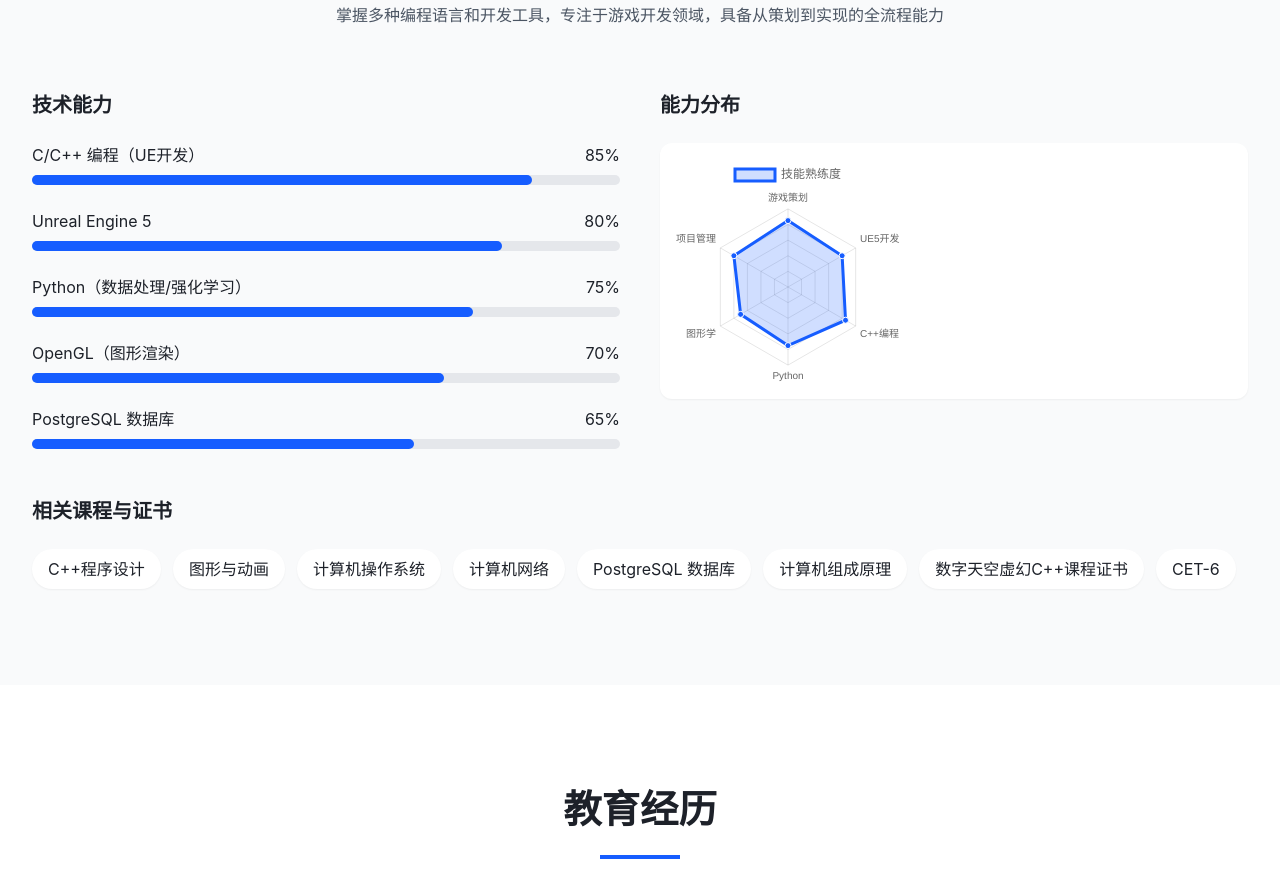
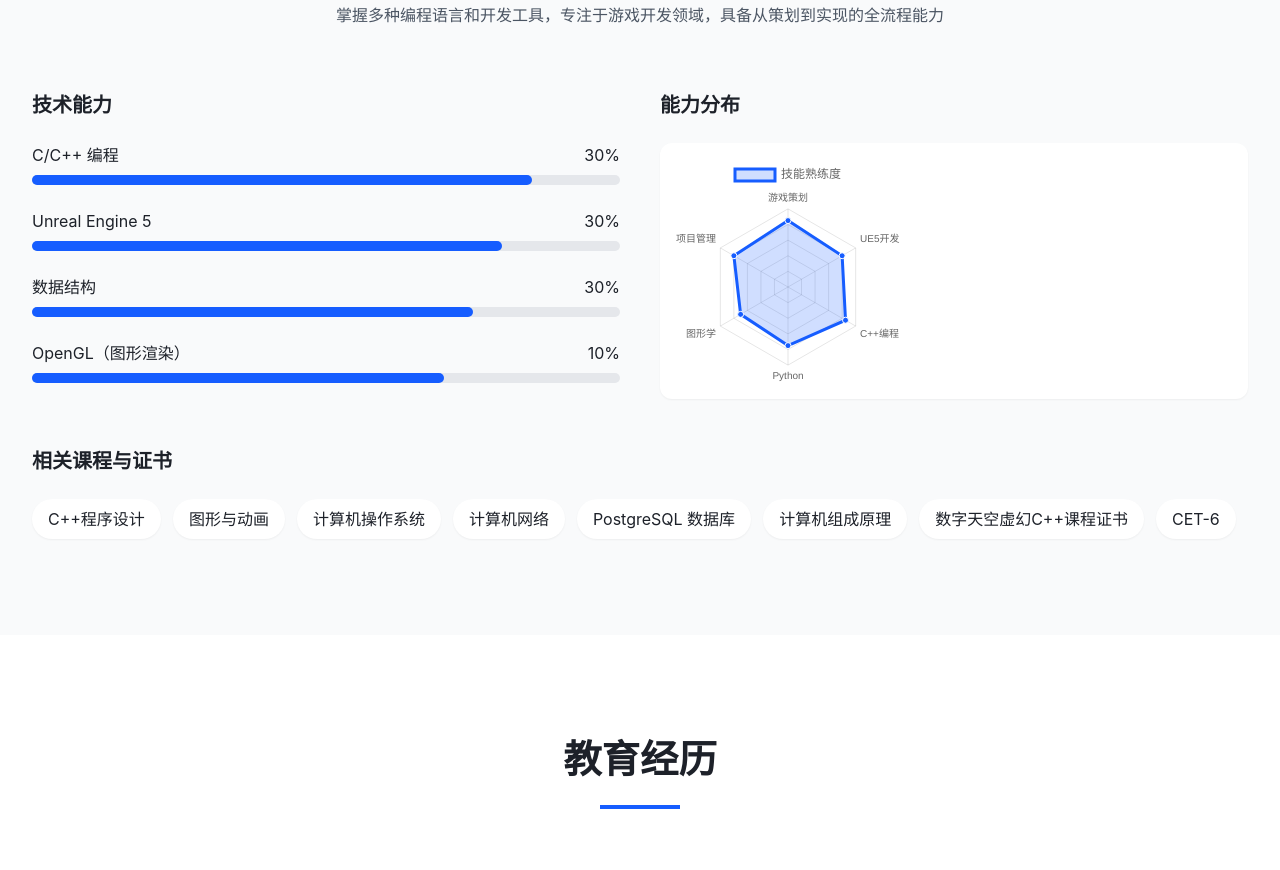
Before and after one commit to not-to-midnight/chen.github.io, a plain HTML site: page index.html in a window 1280 px wide. Shown: the part 1650-2520 px from the top of the page. Drawn offline with nearby package versions, Linux system fonts and the light colour scheme.

Commit message:
Update index.html

```diff
--- a/index.html
+++ b/index.html
@@ -208,8 +208,8 @@
             <div class="space-y-6">
               <div>
                 <div class="flex justify-between mb-2">
-                  <span>C/C++ 编程（UE开发）</span>
-                  <span>85%</span>
+                  <span>C/C++ 编程</span>
+                  <span>30%</span>
                 </div>
                 <div class="w-full bg-gray-200 rounded-full h-2.5">
                   <div class="bg-primary h-2.5 rounded-full" style="width: 85%"></div>
@@ -219,7 +219,7 @@
               <div>
                 <div class="flex justify-between mb-2">
                   <span>Unreal Engine 5</span>
-                  <span>80%</span>
+                  <span>30%</span>
                 </div>
                 <div class="w-full bg-gray-200 rounded-full h-2.5">
                   <div class="bg-primary h-2.5 rounded-full" style="width: 80%"></div>
@@ -228,8 +228,8 @@
 
               <div>
                 <div class="flex justify-between mb-2">
-                  <span>Python（数据处理/强化学习）</span>
-                  <span>75%</span>
+                  <span>数据结构</span>
+                  <span>30%</span>
                 </div>
                 <div class="w-full bg-gray-200 rounded-full h-2.5">
                   <div class="bg-primary h-2.5 rounded-full" style="width: 75%"></div>
@@ -239,22 +239,13 @@
               <div>
                 <div class="flex justify-between mb-2">
                   <span>OpenGL（图形渲染）</span>
-                  <span>70%</span>
+                  <span>10%</span>
                 </div>
                 <div class="w-full bg-gray-200 rounded-full h-2.5">
                   <div class="bg-primary h-2.5 rounded-full" style="width: 70%"></div>
                 </div>
               </div>
 
-              <div>
-                <div class="flex justify-between mb-2">
-                  <span>PostgreSQL 数据库</span>
-                  <span>65%</span>
-                </div>
-                <div class="w-full bg-gray-200 rounded-full h-2.5">
-                  <div class="bg-primary h-2.5 rounded-full" style="width: 65%"></div>
-                </div>
-              </div>
             </div>
           </div>
 
```
